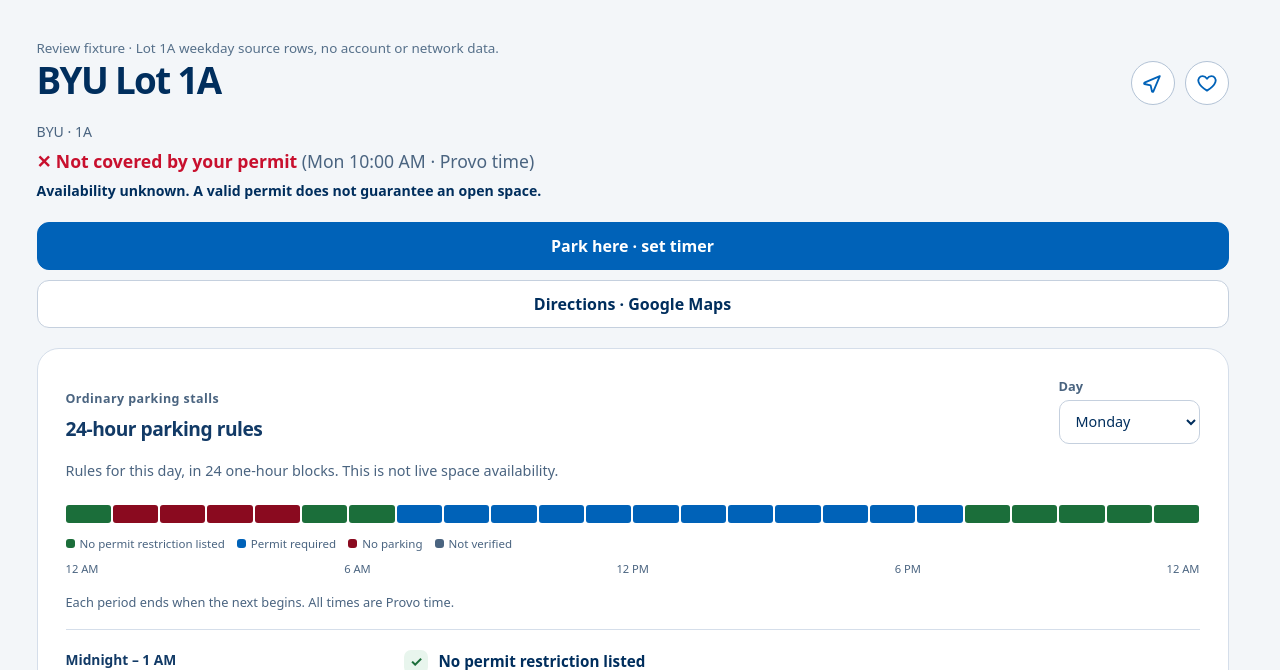
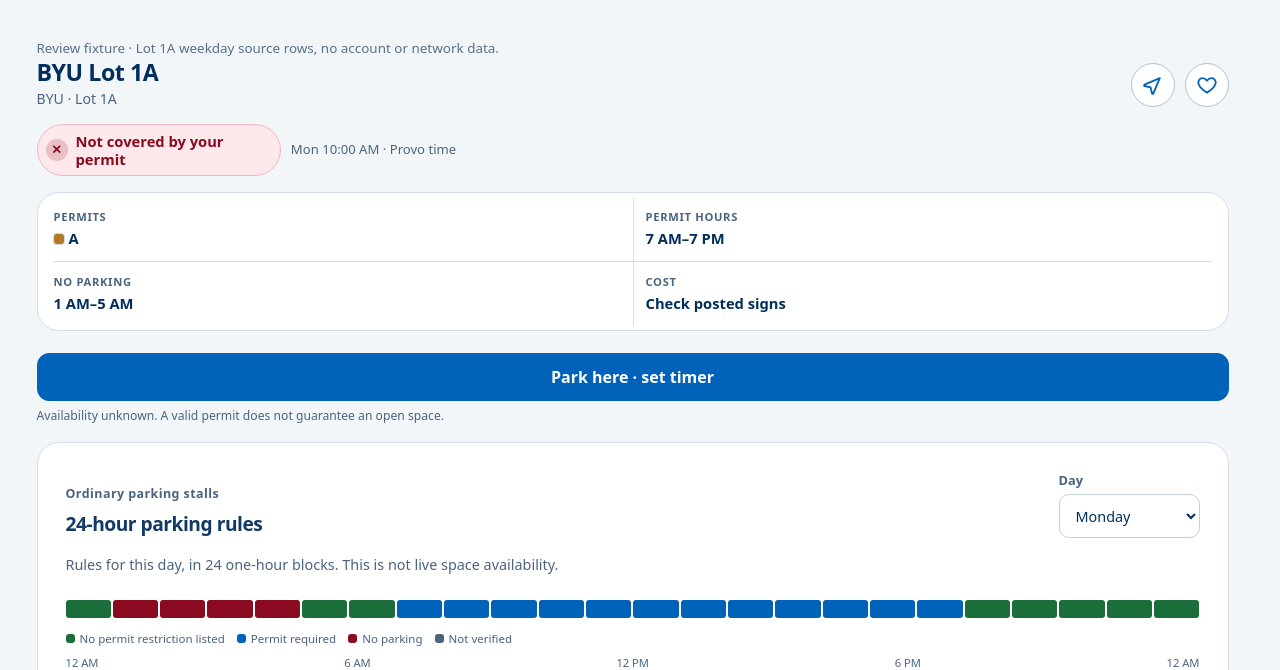
Before and after one commit to ParkerMorris11/ProvoParking, a web app: file tests/manual/lot-rules.html in a window 1280 px wide. Shown: the part 46-716 px from the top of the page. Run offline with its HTML, style and script files only (its server is not run), Linux system fonts and the light colour scheme.

Commit message:
Lot detail polish: origin-aware back, permit swatches, single legend, one directions control

```diff
--- a/css/area-detail.css
+++ b/css/area-detail.css
@@ -73,3 +73,32 @@
 .help-topic { border-top: 1px solid var(--border); }
 .help-topic summary { padding: 14px 0; min-height: 44px; font-weight: 700; cursor: pointer; }
 .help-topic[open] { padding-bottom: 12px; }
+
+/* ---- Lot page top: title, colored status pill, key facts (one card, scannable at a glance) ---- */
+#area-detail .detail-head { align-items: center; }
+#area-detail .detail-title h2 { margin: 0; font-size: 1.45rem; line-height: 1.2; letter-spacing: -.02em; }
+#area-detail .detail-title .meta { margin-top: 2px; }
+.detail-status-row { display: flex; flex-wrap: wrap; align-items: center; gap: 6px 10px; margin: 14px 0 0; }
+.status-pill { display: inline-flex; align-items: center; gap: 8px; margin: 0; padding: 7px 14px 7px 8px; border-radius: 999px; border: 1px solid transparent; font-size: .92rem; font-weight: 650; line-height: 1.25; }
+.status-pill .pill-icon { display: grid; place-items: center; flex: 0 0 22px; height: 22px; border-radius: 50%; font-size: .78rem; font-weight: 800; }
+.status-pill.ok { color: var(--ok); background: var(--ok-tint); border-color: color-mix(in srgb, var(--ok) 35%, transparent); }
+.status-pill.limit { color: var(--warn-ink); background: var(--warn-tint); border-color: var(--warn-line); }
+.status-pill.no-permit, .status-pill.blocked { color: var(--err-ink); background: var(--heart-tint); border-color: var(--err-line); }
+.status-pill.pick, .status-pill.unknown { color: var(--ink-2); background: var(--surface-2); border-color: var(--border); }
+.status-pill .pill-icon { background: color-mix(in srgb, currentColor 18%, transparent); }
+.detail-status-row .when { margin: 0; color: var(--muted); font-size: .82rem; font-weight: 500; }
+
+.lot-facts { display: grid; grid-template-columns: repeat(2, minmax(0, 1fr)); gap: 0; margin: 16px 0 0; padding: 4px 16px; border: 1px solid var(--border); border-radius: var(--radius-lg); background: var(--card); }
+.lot-fact { min-width: 0; padding: 12px 0; border-bottom: 1px solid var(--border); }
+.lot-fact:nth-child(odd) { padding-right: 12px; }
+.lot-fact:nth-child(even) { padding-left: 12px; border-left: 1px solid var(--border); }
+.lot-fact:nth-last-child(-n + 2):nth-child(odd), .lot-fact:last-child { border-bottom: 0; }
+.lot-fact dt { margin: 0 0 3px; color: var(--muted); font-size: .7rem; font-weight: 700; letter-spacing: .06em; text-transform: uppercase; }
+.lot-fact dd { margin: 0; color: var(--text); font-size: .92rem; font-weight: 600; line-height: 1.35; overflow-wrap: anywhere; }
+.fact-sub { display: block; color: var(--muted); font-size: .78rem; font-weight: 500; }
+.fact-permits { display: flex; flex-wrap: wrap; gap: 4px 10px; margin: 0; padding: 0; list-style: none; }
+.fact-permits li { display: inline-flex; align-items: center; gap: 5px; }
+.permit-swatch { display: inline-block; flex: 0 0 auto; width: 10px; height: 10px; border-radius: 3px; box-shadow: 0 0 0 1px color-mix(in srgb, var(--text) 18%, transparent); }
+#area-detail .detail-primary-actions { margin: 16px 0 6px; }
+#area-detail .detail-primary-actions .primary { width: 100%; }
+.detail-avail { margin: 0 0 18px; color: var(--muted); font-size: .76rem; line-height: 1.45; font-weight: 500; }
--- a/index.html
+++ b/index.html
@@ -283,7 +283,7 @@
             <div id="map-card" class="map-card" role="region" aria-label="Selected map location" tabindex="-1" hidden></div>
             <p id="map-status" class="map-status" role="status">Loading campus boundaries…</p>
           </div>
-          <div class="map-key"><p class="key-title">PERMIT TYPES</p><ul id="map-legend" class="map-legend" aria-label="Parking boundary colors"></ul><label class="check city-toggle"><input type="checkbox" id="city-toggle" disabled> <span class="legend-dot city-dot" aria-hidden="true"></span>Show Provo lots (city records, rules not verified)</label></div>
+          <div class="map-key"><label class="check city-toggle"><input type="checkbox" id="city-toggle" disabled> <span class="legend-dot city-dot" aria-hidden="true"></span>Show Provo lots (city records, rules not verified)</label></div>
           <p id="map-note" class="map-note">BYU sections are filtered by listed permit and time rules. Provo city and OpenStreetMap records are shown separately and their rules are not verified. They never start a parking timer. Registration, eligibility and open spaces are not verified. Check posted signs.</p>
           <details class="city-lots">
             <summary>Provo lots and garages (<span id="city-lot-count">0</span>)</summary>
@@ -447,8 +447,7 @@
       <div class="help-modal-body">
         <section aria-labelledby="hm-colors">
           <h3 id="hm-colors">Permit colors</h3>
-          <p>Each outline on the map is a lot section. Its color is the permit category allowed there, not whether a space is open. The permit chip on the map filters the lots for your permit and time.</p>
-          <ul id="help-legend" class="map-legend" aria-label="Permit colors"></ul>
+          <p>Each outline on the map is a lot section. Its color is the permit category allowed there, not whether a space is open. Tap the permit chip at the top left to see every permit with its color; choosing one filters the lots for your permit and time.</p>
         </section>
         <section aria-labelledby="hm-3d">
           <h3 id="hm-3d">2D and 3D</h3>
--- a/js/pages/area-detail.js
+++ b/js/pages/area-detail.js
@@ -1,10 +1,14 @@
-// Page: Area details — parking status, 24-hour rules timeline, sources, tow contact, Park here.
+// Page: Area details. Top to bottom: lot name with directions + favorite, a colored status pill and time,
+// a short grid of key facts, Park here, then the 24-hour rules timeline, sources and towing.
 import { state, rulesFor } from "../state.js";
 import { $ } from "../lib/dom.js";
-import { DAY_NAMES, escapeHtml, fmtTime, timeAgo, directionsUrl, appleDirectionsUrl, deviceDirections } from "../lib/format.js";
+import { DAY_NAMES, escapeHtml, fmtTime, timeAgo, deviceDirections } from "../lib/format.js";
 import { availabilityText, evaluateArea, heartHtml, DIRECTIONS_ICON } from "../components/area-card.js";
 import { parkingSelection } from "../domain/parking-results.js";
 import { ruleScheduleHtml } from "../components/rule-schedule.js";
+import { backTarget, lotFacts } from "../domain/lot-facts.js";
+import { areaPoint } from "../domain/area-list.js";
+import { currentPosition } from "./map.js";
 
 let dayChoice = { areaId: null, day: null };
 const fullDays = ["Sunday", "Monday", "Tuesday", "Wednesday", "Thursday", "Friday", "Saturday"];
@@ -22,17 +26,40 @@ function sourcesHtml(rules) {
   }).join("")}</ul>` : '<p class="hint">No source links on file.</p>';
 }
 
+// Short status for the pill; the full sentence (ev.text) stays in the pill for screen readers and tests.
+const PILL_ICON = { ok: "✓", limit: "!", "no-permit": "✕", blocked: "✕", pick: "?", unknown: "?" };
+
+function factsHtml(facts, area) {
+  const rows = [];
+  if (facts.permits.length) {
+    rows.push(["Permits", `<ul class="fact-permits" aria-label="Permits accepted here">${facts.permits.map(p =>
+      `<li title="${escapeHtml(p.name)}"><span class="permit-swatch" style="background:${p.color}" aria-hidden="true"></span>${escapeHtml(p.code)}</li>`).join("")}</ul>`]);
+  }
+  rows.push(["Permit hours", facts.permitHours ? escapeHtml(facts.permitHours) : "None listed this day"]);
+  if (facts.closedHours) rows.push(["No parking", escapeHtml(facts.closedHours)]);
+  if (facts.distance) rows.push(["Distance", `${escapeHtml(facts.distance.text)} <span class="fact-sub">${escapeHtml(facts.distance.from)}</span>`]);
+  if (facts.section) rows.push(["Section", `${facts.section.index} of ${facts.section.total}${facts.section.near ? ` <span class="fact-sub">near ${escapeHtml(facts.section.near)}</span>` : ""}`]);
+  rows.push(["Cost", facts.free ? "Free with a valid permit" : area.is_sample_data ? "Sample data" : "Check posted signs"]);
+  return `<dl class="lot-facts">${rows.map(([k, v]) => `<div class="lot-fact"><dt>${k}</dt><dd>${v}</dd></div>`).join("")}</dl>`;
+}
+
 export function renderAreaDetail(areaId) {
   const area = state.areas.find((a) => a.area_id === areaId);
   const box = $("area-detail");
+  // The back link names the screen the lot was opened from (Favorites, results, All Lots, or the map).
+  const back = $("area-back");
+  if (back && back !== box && typeof back.setAttribute === "function") {
+    const target = backTarget(state.lotOrigin);
+    back.setAttribute("href", target.href);
+    back.textContent = `← ${target.label}`;
+  }
   if (!area) {
     box.innerHTML = `<h2 id="h-area" tabindex="-1">Area not found</h2><p class="empty">That parking area does not exist. Go back to the list.</p>`;
     return;
   }
   const avail = availabilityText(area);
   const ev = evaluateArea(area);
-  const directions = directionsUrl(area, "driving");
-  const appleDirections = appleDirectionsUrl(area, "driving");
+  // One directions control, next to the heart: Apple Maps on iPhone/iPad, Google Maps elsewhere.
   const quickDirections = area.is_sample_data ? null : deviceDirections(area, "driving");
   const selection = parkingSelection(state.find);
   const tow = state.towById.get(area.tow_company_id);
@@ -43,25 +70,27 @@ export function renderAreaDetail(areaId) {
   const focusIndex = controls.indexOf(document.activeElement);
   const disclosures = [...(box.querySelectorAll?.("details") || [])].map((el) => el.open);
   const byu = area.operator === "BYU" && !area.is_sample_data;
+  const building = (state.destinations || []).find(d => d.destination_id === state.find.destinationId) || state.find.customDestination;
+  const facts = lotFacts({ area, rules, permits: state.permits || [], day: selection.day, position: currentPosition(), destination: building ? { point: areaPoint(building), name: building.name } : null });
   box.innerHTML = `
     <div class="detail-head">
-      <div>
+      <div class="detail-title">
         <h2 id="h-area" tabindex="-1">${escapeHtml(area.area_name)}</h2>
-        <p class="meta">${escapeHtml(area.operator)}${area.lot_code ? ` · ${escapeHtml(area.lot_code)}` : ""}${area.is_free ? " · Free" : ""}${area.section_note ? ` · ${escapeHtml(area.section_note)}` : ""}</p>
+        <p class="meta">${escapeHtml(area.operator)}${area.lot_code ? ` · Lot ${escapeHtml(area.lot_code)}` : ""}</p>
       </div>
       <div class="detail-head-actions">
-        ${quickDirections ? `<a class="icon-btn directions-btn" href="${escapeHtml(quickDirections.url)}" target="_blank" rel="noopener" aria-label="Directions to ${escapeHtml(area.area_name)} in ${quickDirections.app} (opens in a new tab)">${DIRECTIONS_ICON}</a>` : ""}
+        ${quickDirections ? `<a class="icon-btn directions-btn" href="${escapeHtml(quickDirections.url)}" target="_blank" rel="noopener" aria-label="Directions to ${escapeHtml(area.area_name)} in ${quickDirections.app} (opens in a new tab)" title="Directions in ${quickDirections.app}">${DIRECTIONS_ICON}</a>` : ""}
         ${heartHtml(area)}
       </div>
     </div>
-    <p class="elig ${ev.kind} big"><span aria-hidden="true">${ev.icon}</span> ${escapeHtml(ev.text)}
-      <span class="when">(${DAY_NAMES[selection.day]} ${fmtTime(selection.time)} · Provo time)</span></p>
-    <p class="avail ${avail.cls}">${avail.text}.${area.availability_updated_at ? ` Updated ${timeAgo(area.availability_updated_at)}.` : ""} A valid permit does not guarantee an open space.</p>
+    <div class="detail-status-row">
+      <p class="elig status-pill ${ev.kind}"><span class="pill-icon" aria-hidden="true">${PILL_ICON[ev.kind] || ev.icon}</span><span>${escapeHtml(ev.text)}</span></p>
+      <p class="when">${DAY_NAMES[selection.day]} ${fmtTime(selection.time)} · Provo time</p>
+    </div>
+    ${factsHtml(facts, area)}
+    ${!area.is_sample_data ? `<div class="actions detail-primary-actions"><a class="primary" href="#car/${area.area_id}">Park here · set timer</a></div>` : ""}
+    <p class="avail detail-avail ${avail.cls}">${avail.text}.${area.availability_updated_at ? ` Updated ${timeAgo(area.availability_updated_at)}.` : ""} A valid permit does not guarantee an open space.</p>
 
-    <div class="actions detail-primary-actions">
-      ${!area.is_sample_data ? `<a class="primary" href="#car/${area.area_id}">Park here · set timer</a>` : ""}
-      ${quickDirections ? `<a class="secondary" href="${escapeHtml(quickDirections.url)}" target="_blank" rel="noopener">Directions · ${escapeHtml(quickDirections.app)}</a>` : ""}
-    </div>
     <section class="detail-schedule" aria-labelledby="detail-schedule-title">
       <div class="schedule-heading"><div><p class="detail-eyebrow">Ordinary parking stalls</p><h3 id="detail-schedule-title">24-hour parking rules</h3></div>
         <div class="schedule-day-control"><label for="rules-day">Day</label><select id="rules-day">${fullDays.map((name, i) => `<option value="${i}"${i === day ? " selected" : ""}>${name}</option>`).join("")}</select></div>
@@ -77,11 +106,7 @@ export function renderAreaDetail(areaId) {
     </details>
 
     <details class="detail-source-disclosure"><summary>Towing information</summary>
-    <p>${tow ? `${escapeHtml(tow.company_name)}: <a href="tel:${escapeHtml(tow.phone.replace(/[^\d+]/g, ""))}">${escapeHtml(tow.phone)}</a>${tow.is_sample_data ? " (sample number, not real)" : ""}` : "No tow company on file."}</p></details>
-
-    <details class="detail-source-disclosure"><summary>Other directions options</summary><div class="actions detail-more-directions">
-      ${directions ? `<a class="secondary" href="${escapeHtml(directions)}" target="_blank" rel="noopener">${area.is_sample_data ? "Driving directions (sample location)" : "Driving directions · Google Maps"}</a><a class="secondary directions-apple" href="${escapeHtml(appleDirections)}" target="_blank" rel="noopener">Apple Maps</a>` : `<p class="hint">Directions unavailable — this lot has no valid map location.</p>`}
-    </div></details>`;
+    <p>${tow ? `${escapeHtml(tow.company_name)}: <a href="tel:${escapeHtml(tow.phone.replace(/[^\d+]/g, ""))}">${escapeHtml(tow.phone)}</a>${tow.is_sample_data ? " (sample number, not real)" : ""}` : "No tow company on file."}</p></details>`;
   $("rules-day").addEventListener("change", (event) => {
     dayChoice.day = Number(event.target.value);
     renderAreaDetail(areaId);
--- a/js/pages/map.js
+++ b/js/pages/map.js
@@ -9,7 +9,7 @@ import { createLocationTracker } from "../lib/location.js";
 import { state } from "../state.js";
 import { eligibleAreas, eligibleMapFeatures, parkingSelection } from "../domain/parking-results.js";
 import { areaPoint } from "../domain/area-list.js";
-import { PERMIT_CATEGORIES, CAMPUS_CENTER, byuShape, cityShape } from "../domain/map-geometry.js";
+import { CAMPUS_CENTER, byuShape, cityShape } from "../domain/map-geometry.js";
 import { getMapsApiKey, loadGoogleMaps, onMapsAuthFailure } from "../lib/google-maps.js";
 import { initCityLayer, cityPopupHtml, cityFacilitySummary } from "./city-layer.js";
 import { createMap2D } from "./map-2d.js";
@@ -482,8 +482,7 @@ export async function initMap() {
       if (button) { button.disabled = false; button.addEventListener("click", () => void setMode(m)); }
     }
 
-    const legend = document.getElementById("map-legend");
-    if (legend) legend.innerHTML = PERMIT_CATEGORIES.map((item) => `<li><span class="legend-dot" style="background:${item.color}" aria-hidden="true"></span>${escapeHtml(item.label)}</li>`).join("");
+    // The permit color legend lives in the permit chip list (fullscreen-map.js), not here.
     const reset = document.getElementById("map-reset");
     if (reset) {
       reset.disabled = false;
--- a/js/state.js
+++ b/js/state.js
@@ -17,6 +17,7 @@ export const state = {
   favoriteNames: new Map(), // area_id -> nickname the user gave that favorite
   activeSession: null,
   currentView: null,
+  lotOrigin: null, // { view, results } of the screen a lot page was opened from (for its back link)
   // What the user picked on the Find screen.
   find: { permitId: null, destinationId: null, customDestination: null, live: true, day: new Date().getDay(), time: nowHHMM() },
 };
```
Also changed, not shown: css/fullscreen-map.css (+19 -0 lines), js/domain/lot-facts.js (added, +67 -0 lines), js/pages/fullscreen-map.js (+42 -7 lines), js/pages/help-modal.js (+2 -5 lines), js/router.js (+6 -2 lines), tests/lot-detail.test.js (added, +81 -0 lines), 2 other files.
